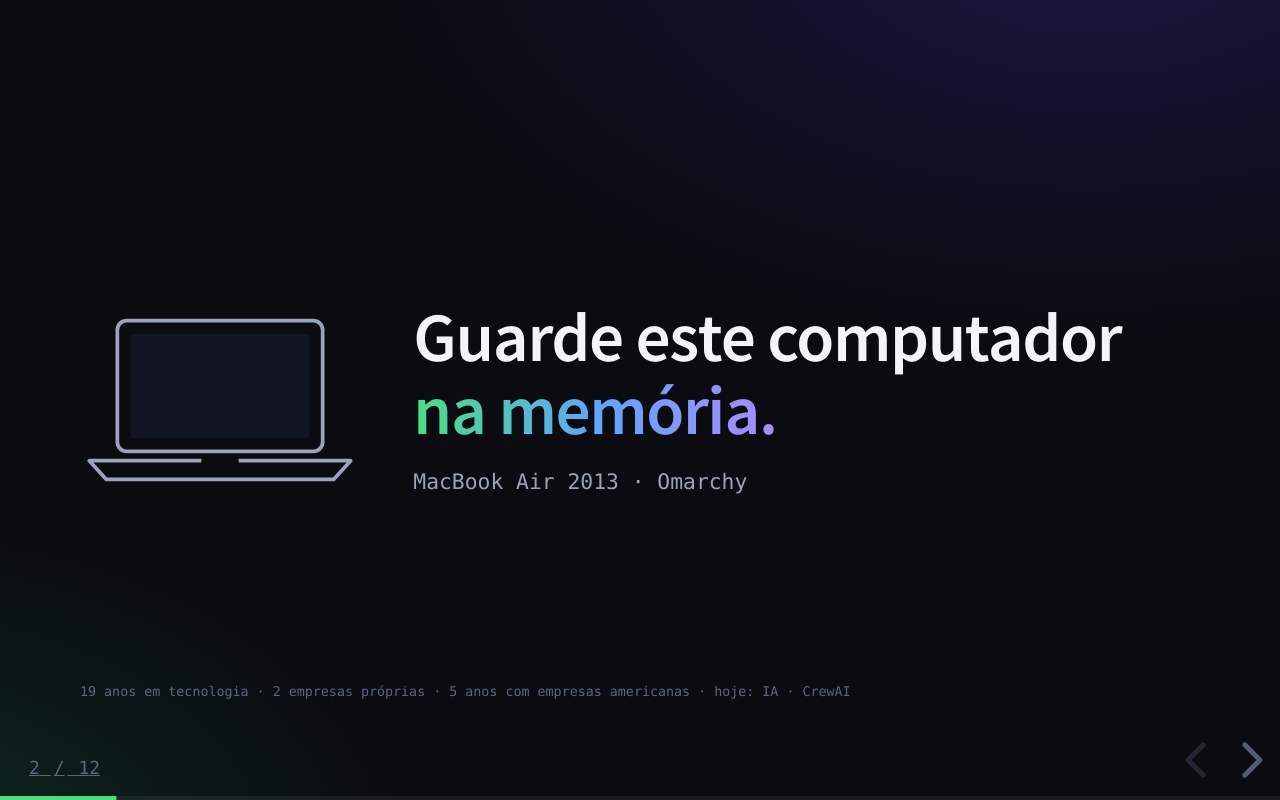
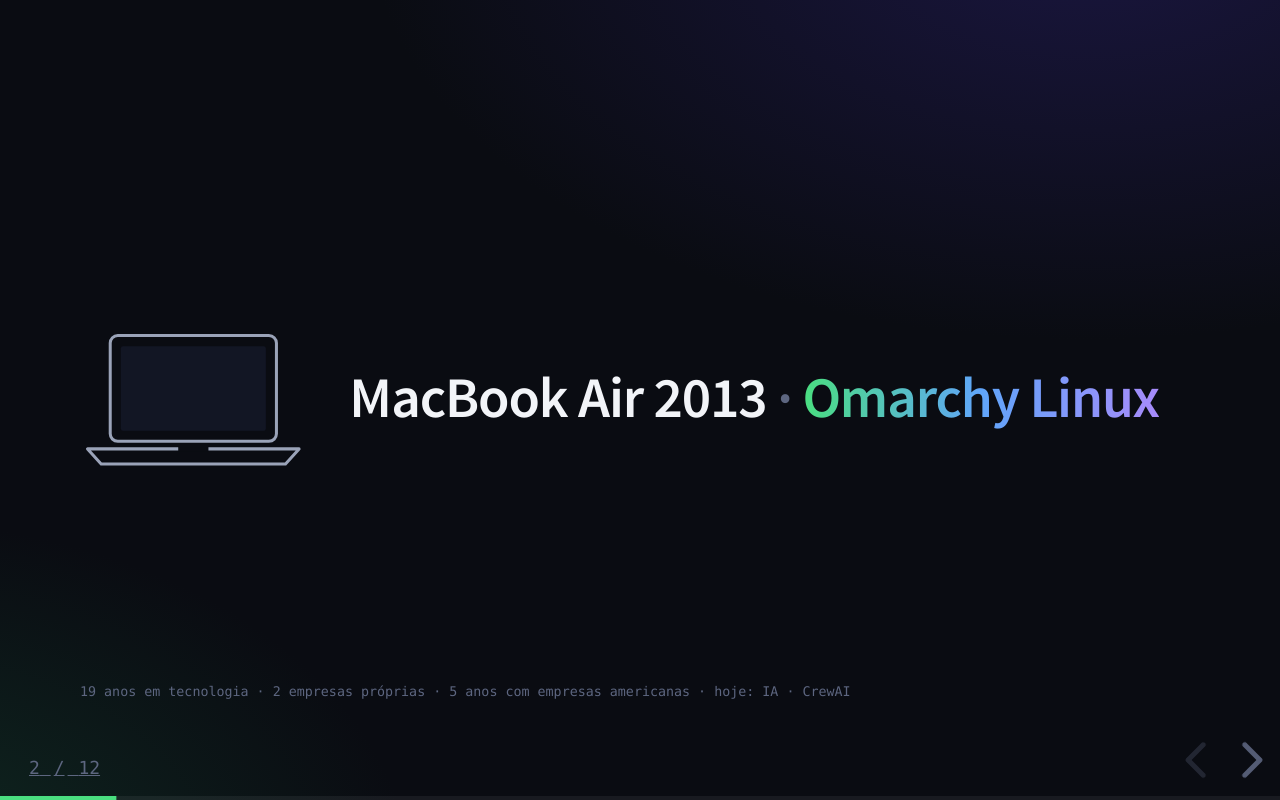
Before and after one commit to renatonitta/ctts-porto-alegre-2026, a plain HTML site: page index.html in a window 1280 px wide. Both pictures are taken after a click on the button "next slide". Drawn offline with Linux system fonts and the light colour scheme.

Commit message:
feat: show MacBook Air 2013 · Omarchy Linux as slide 2 headline

```diff
--- a/css/style.css
+++ b/css/style.css
@@ -55,9 +55,9 @@ html, body { background: var(--bg); }
 .title-slide h1 { max-width: 1400px; }
 .title-slide .sub { font-size: 56px; margin-top: 24px; }
 .title-slide .meta { margin-top: 56px; font-family: var(--mono); font-size: 26px; color: var(--muted); }
-.remember-slide .remember { display: flex; align-items: center; gap: 80px; }
-.remember-slide .remember h2 { font-size: 104px; max-width: 1100px; }
-.remember-slide .laptop { width: 420px; flex: none; }
+.remember-slide .remember { display: flex; align-items: center; gap: 64px; }
+.remember-slide .remember h2 { font-size: 86px; white-space: nowrap; }
+.remember-slide .laptop { width: 340px; flex: none; }
 .remember-slide .bio { position: absolute; left: 120px; bottom: 90px; font-family: var(--mono); font-size: 20px; color: var(--dim); }
 .laptop { height: auto; }
 
--- a/index.html
+++ b/index.html
@@ -34,8 +34,7 @@
       <line x1="130" y1="160" x2="170" y2="160" stroke="#0a0c12" stroke-width="6"/>
     </svg>
     <div>
-      <h2>Guarde este computador <span class="grad">na memória.</span></h2>
-      <p class="mono muted" style="margin-top:28px;font-size:32px">MacBook Air 2013 · Omarchy</p>
+      <h2>MacBook Air 2013 <span class="dim">·</span> <span class="grad">Omarchy Linux</span></h2>
     </div>
   </div>
   <p class="bio">19 anos em tecnologia · 2 empresas próprias · 5 anos com empresas americanas · hoje: IA · CrewAI</p>
```
Also changed, not shown: 1 other file.
